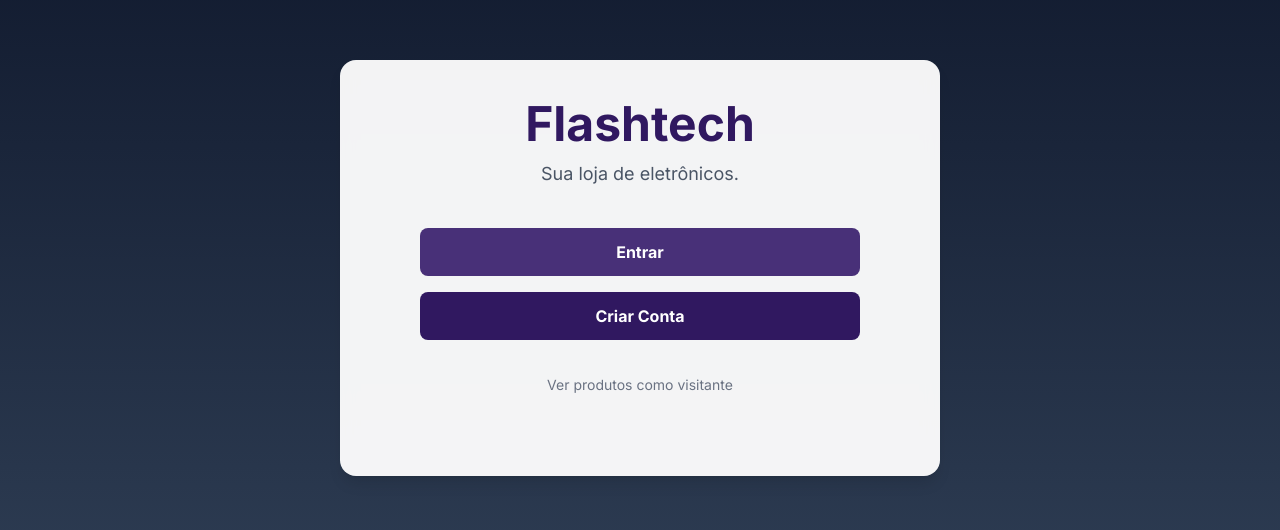
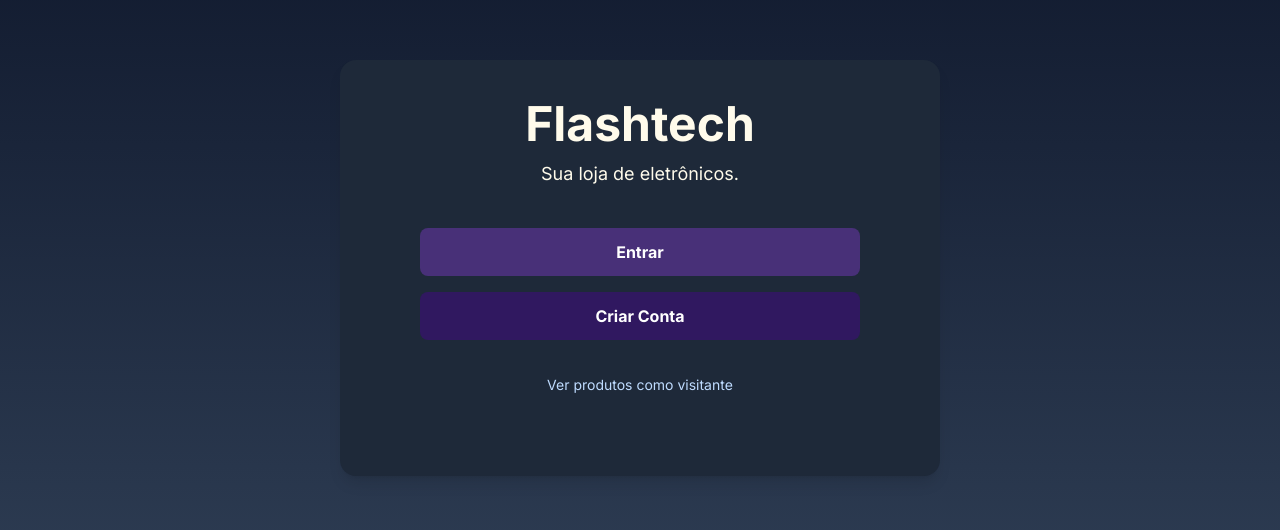
Before and after one commit to David-Rn01/Pojetos_faculdade, a Next.js app in the folder faculdade/fleshtech/: page / in a window 1280 px wide. Shown: the part 132-662 px from the top of the page. Built offline with nearby package versions, Linux system fonts and the light colour scheme.

Commit message:
mudança de cores

```diff
--- a/faculdade/fleshtech/src/pages/index.tsx
+++ b/faculdade/fleshtech/src/pages/index.tsx
@@ -8,13 +8,13 @@ export default function HomePage() {
     <div style={{backgroundColor: `liner-gradient(to bottom, #f3f4f6, #e5e7eb)`}}>
 
       {/* Card Principal */}
-      <div className="bg-white/95 backdrop-blur-sm p-20 rounded-2xl shadow-lg w-150 text-center pt-10">
+      <div className="bg-gray-800 backdrop-blur-sm p-20 rounded-2xl shadow-lg w-150 text-center pt-10">
 
-        <h1 className="text-4xl md:text-5xl font-bold text-[#301860]">
+        <h1 className="text-4xl md:text-5xl font-bold text-amber-50">
           Flashtech
         </h1>
 
-        <p className="text-lg text-gray-600 mt-3">
+        <p className="text-lg text-amber-50 mt-3">
           Sua loja de eletrônicos.
         </p>
 
@@ -41,7 +41,7 @@ export default function HomePage() {
         <div className="mt-8">
           <button
             onClick={() => router.push('/store')}
-            className="text-sm text-gray-500 hover:text-[#483078] hover:underline transition-colors"
+            className="text-sm text-blue-200 hover:text-blue-500 hover:underline transition-colors"
           >
             Ver produtos como visitante
           </button>
```
